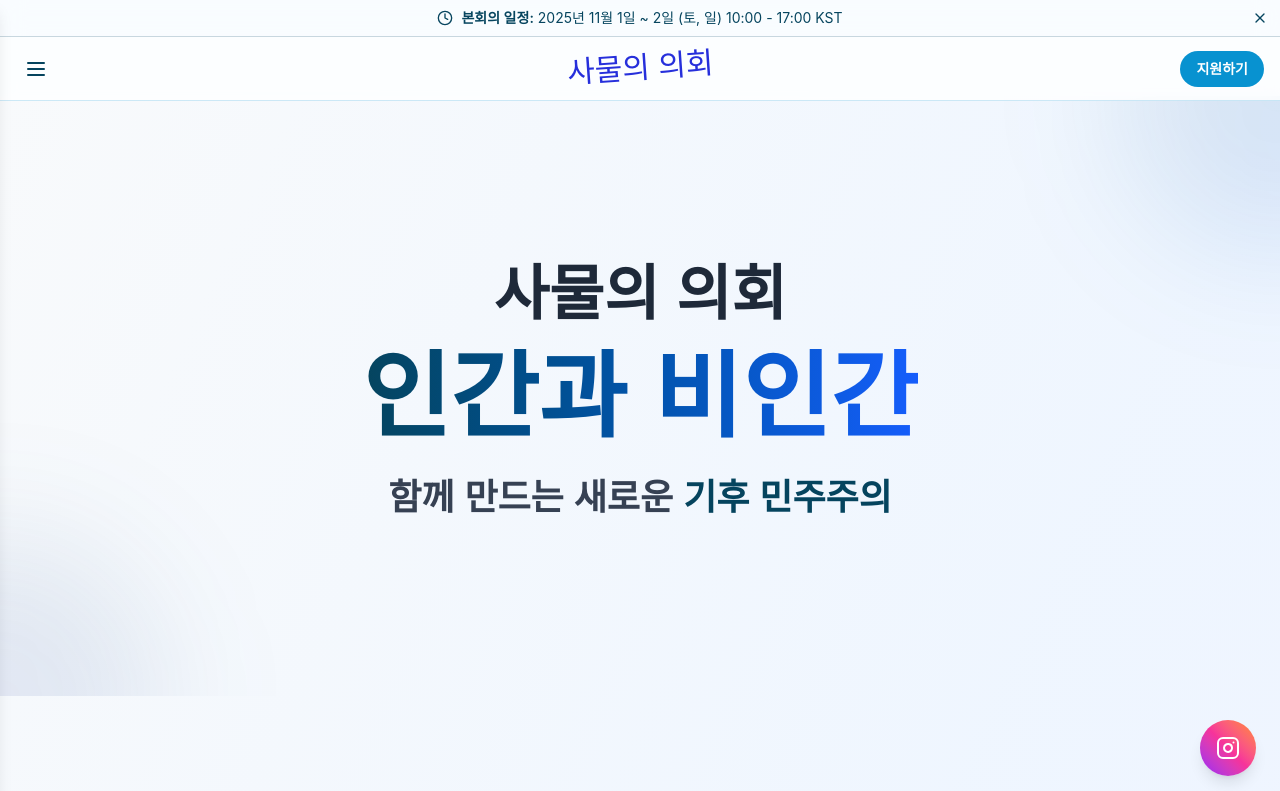
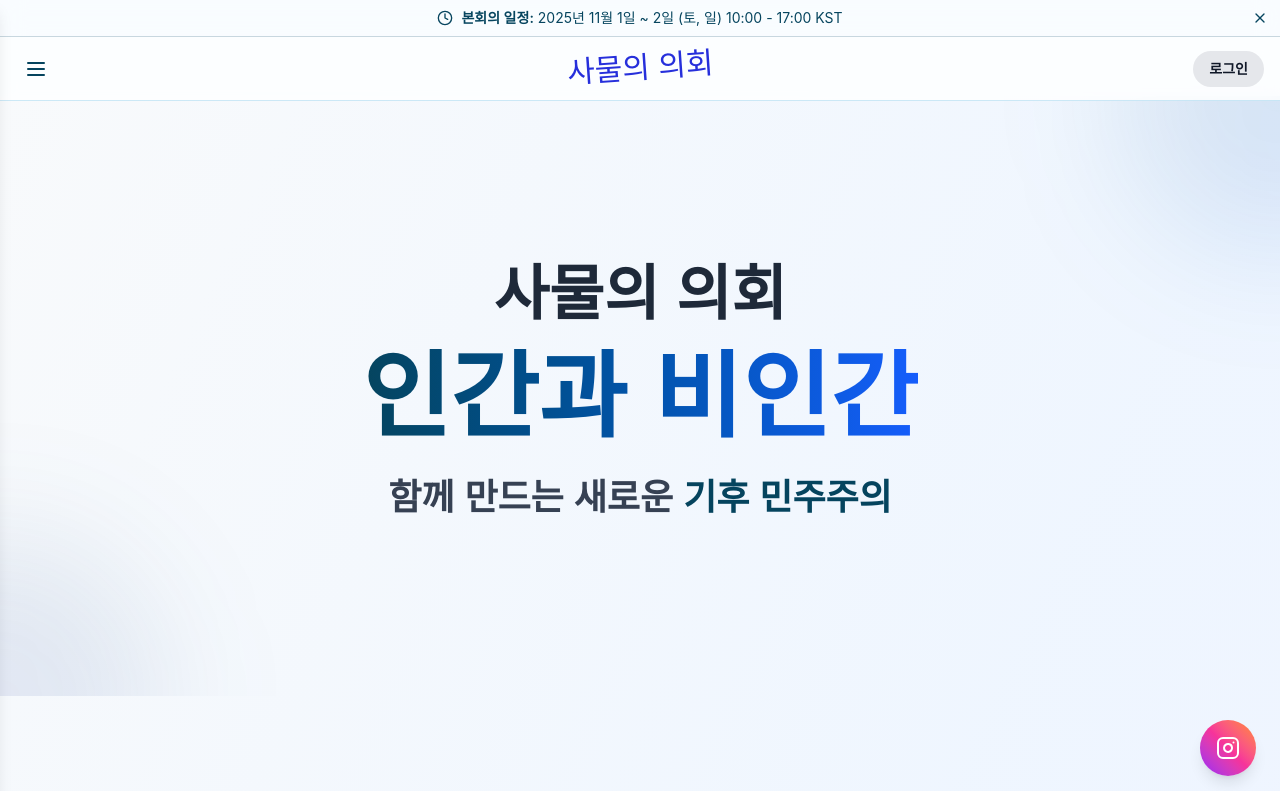
Before and after one commit to shin-minhyuk/samul.parliament, a Next.js app: page / in a window 1280 px wide. Shown: the top 791 px of the page. Built offline with nearby package versions, Linux system fonts and the light colour scheme; a web font is replaced by a local one.

Commit message:
[feat] 헤더 로그인 버튼, 로그인 이후 사용자 닉네임, 로그아웃 버튼 추가

```diff
--- a/src/components/Header.tsx
+++ b/src/components/Header.tsx
@@ -1,16 +1,25 @@
 "use client";
 
-import { Menu, Clock, X } from "lucide-react";
+import { Menu, Clock, X, LogOut } from "lucide-react";
 import { useState } from "react";
 import Sidebar from "./Sidebar";
 import { useBanner } from "@/context/BannerContext";
-import { Button } from "./Button";
-import { openExternalLink } from "@/util/url";
+import { useAuth } from "@/context/AuthContext";
 import Logo from "./Logo";
+import Link from "next/link";
 
 export default function Header() {
   const [isSidebarOpen, setIsSidebarOpen] = useState(false);
   const { isBannerVisible, setIsBannerVisible } = useBanner();
+  const { user, loading, signOut } = useAuth();
+
+  const handleSignOut = async () => {
+    try {
+      await signOut();
+    } catch (error) {
+      console.error("로그아웃 에러:", error);
+    }
+  };
 
   return (
     <>
@@ -47,22 +56,36 @@ export default function Header() {
             </button>
           </div>
 
-          {/* Center - Title */}
-          <Logo className="mb-1" />
+          {/* Center - Title and Navigation */}
+          <div className="flex items-center gap-8">
+            <Logo className="mb-1" />
+          </div>
 
-          {/* Right - Apply Button */}
-          <div className="w-[100px] text-end">
-            <Button
-              type="button"
-              className="text-sm hover:scale-105"
-              onClick={() =>
-                openExternalLink(
-                  "https://docs.google.com/forms/d/e/1FAIpQLSdt5BSpFw3mS9wZzWVzcqvDcWHw8BP2i8o-2r0i9R151562iw/viewform",
-                )
-              }
-            >
-              지원하기
-            </Button>
+          {/* Right - Login/User Info */}
+          <div className="flex w-[100px] items-center justify-end text-end">
+            {loading ? (
+              <div className="h-8 w-16 animate-pulse rounded bg-gray-200"></div>
+            ) : user ? (
+              <div className="flex items-center gap-2">
+                <div className="flex items-center gap-1 text-sm text-gray-600">
+                  {user.user_metadata?.name || "사용자"}
+                </div>
+                <button
+                  onClick={handleSignOut}
+                  className="text-ocean-deep hover:bg-ocean-deep/10 rounded-lg p-1 transition-colors"
+                  title="로그아웃"
+                >
+                  <LogOut className="h-4 w-4" />
+                </button>
+              </div>
+            ) : (
+              <Link
+                href="/auth/login"
+                className="rounded-full bg-gray-200 px-4 py-2 text-sm font-semibold text-gray-900 hover:scale-105 hover:bg-gray-300"
+              >
+                로그인
+              </Link>
+            )}
           </div>
         </div>
       </header>
```
